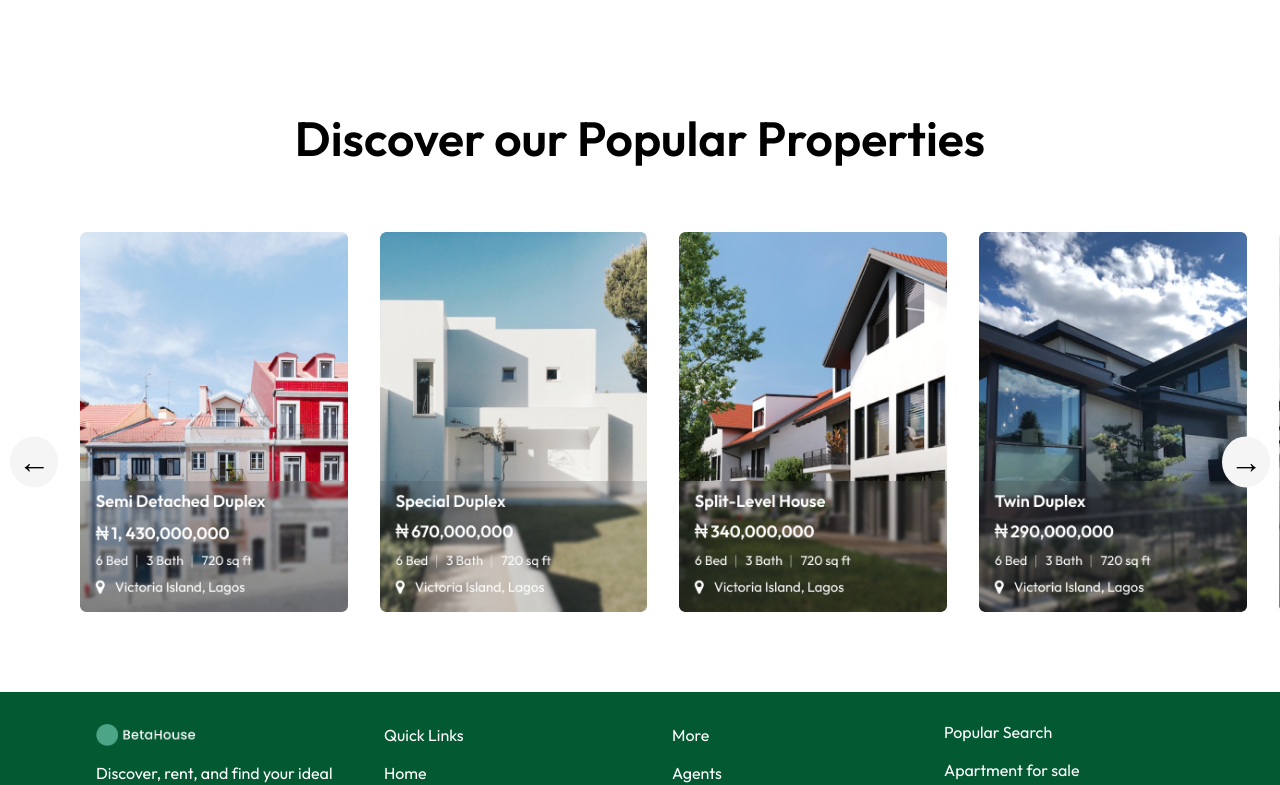
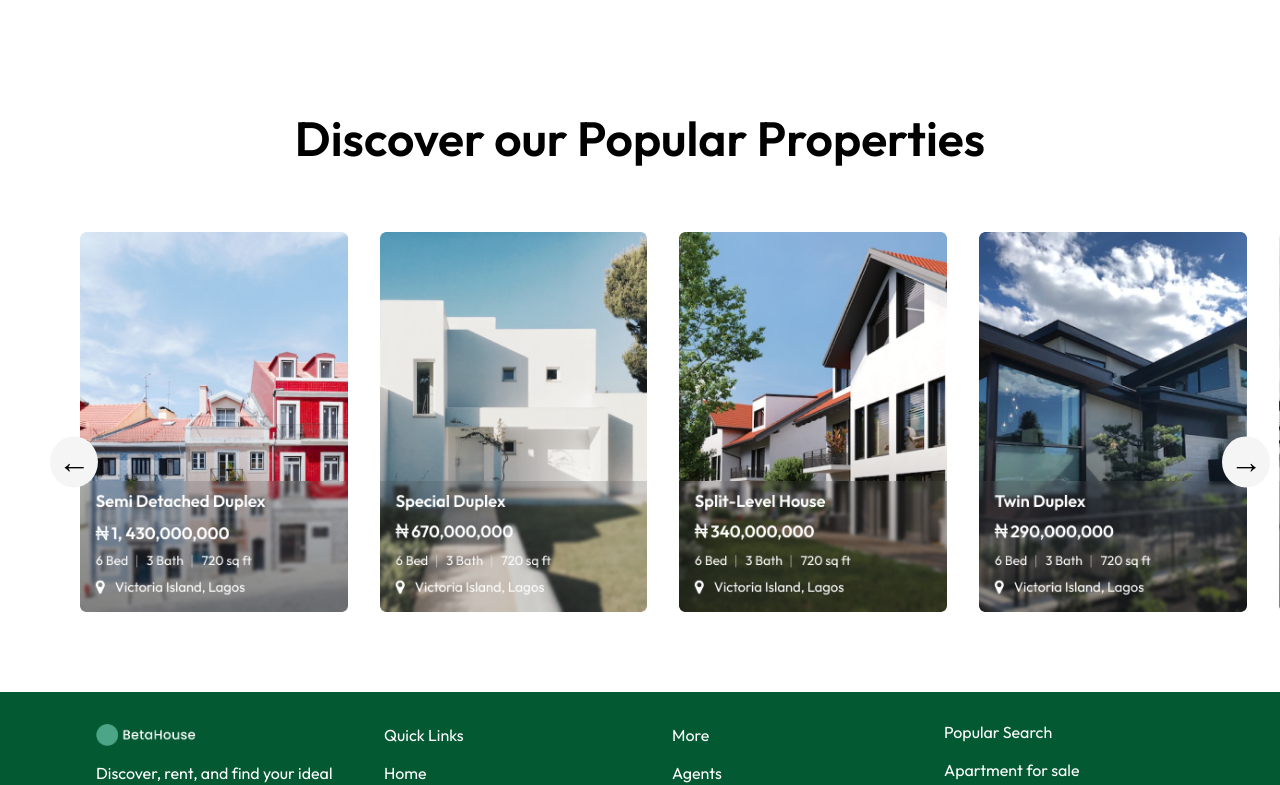
Before and after one commit to glamorous-chi/betahouse, a React (Vite) app: page /properties in a window 1280 px wide. Shown: the part 1045-1830 px from the top of the page. Built offline with nearby package versions, Linux system fonts and the light colour scheme; no server answers.

Commit message:
final changes

```diff
--- a/src/CSS/popularProperties.css
+++ b/src/CSS/popularProperties.css
@@ -25,7 +25,7 @@
   color: white; /* Change text color on click */
 }
 .left-arrow {
-  left: 10px;
+  left: 50px;
 }
 
 .right-arrow {
@@ -80,4 +80,8 @@
   .image-gallery {
     margin-inline: 0;
   }
+  .left-arrow {
+    left: 10px;
+  }
+
 }
```
